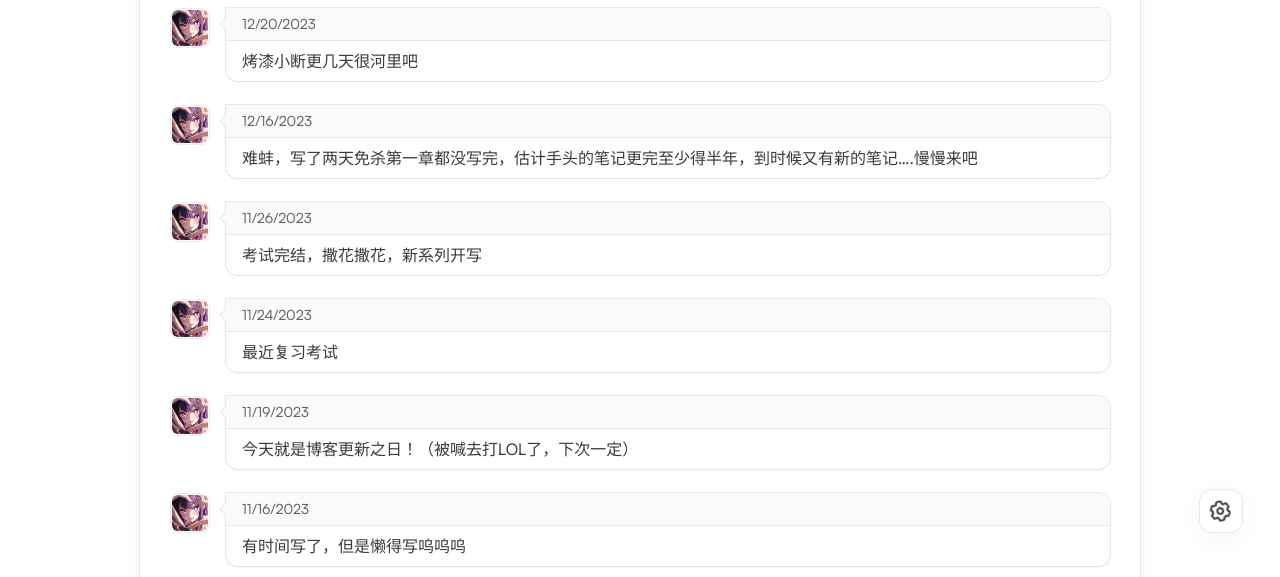
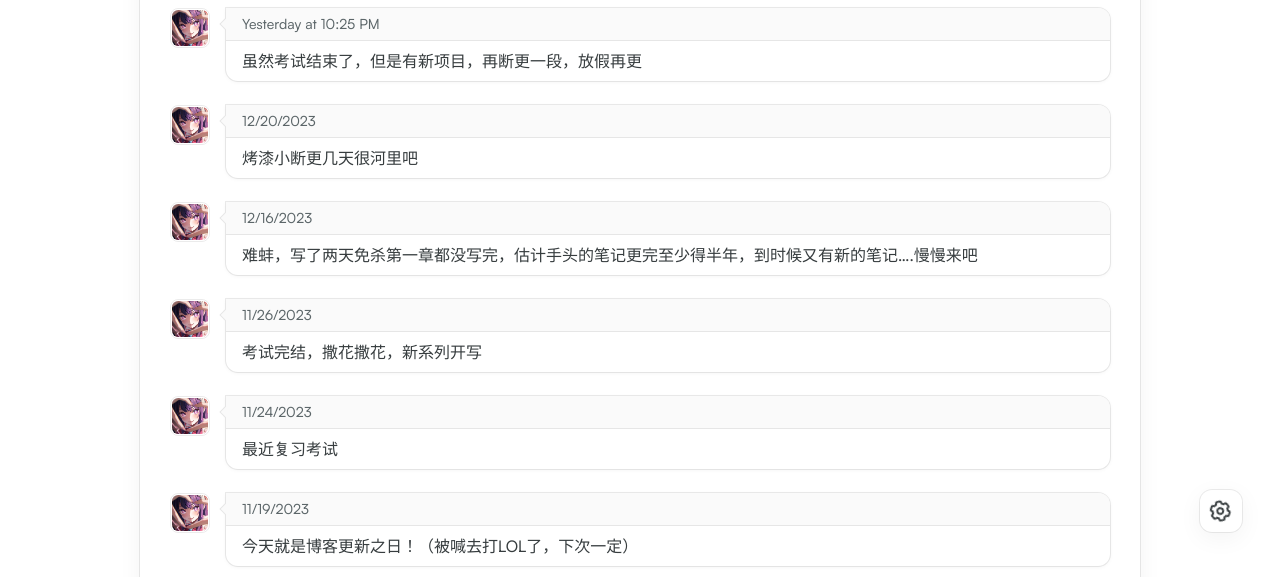
Before and after one commit to S1eepy-Amon/S1eepy-Amon.github.io, a plain HTML site: page essays/index.html in a window 1280 px wide. Shown: the part 223-800 px from the top of the page. Drawn offline with Linux system fonts and the light colour scheme; some packages are replaced by stand-ins of ours; a script that the page names is missing; a web font is replaced by a local one.

Commit message:
Site updated: 2024-01-17 14:27:39

```diff
--- a/essays/index.html
+++ b/essays/index.html
@@ -543,6 +543,16 @@
             <li class="w-full flex flex-row relative">
                 <div class="w-10 h-10 mr-4 rounded-lg overflow-hidden border border-border-color p-[1px] flex-shrink-0"><img src="/images/avatar.png" class="w-full h-full rounded-[6.2px]"></div>
                 <div class="w-full border-border-color rounded-xl rounded-tl-none redefine-box-shadow-flat overflow-hidden">
+                    <div class="px-4 py-1.5 text-sm border-b border-border-color bg-zinc-50 dark:bg-zinc-800 text-third-text-color">Yesterday at 10:25 PM</div>
+                    <div id="shuoshuo-content" class="px-4 py-2"><p>虽然考试结束了，但是有新项目，再断更一段，放假再更</p>
+</div>
+                </div>
+                <div class=" absolute left-[50.5px] top-3 transform w-2 h-2 border-solid border-t border-l bg-zinc-50 -rotate-45 border-border-color dark:bg-zinc-800"></div>
+            </li>
+
+            <li class="w-full flex flex-row relative">
+                <div class="w-10 h-10 mr-4 rounded-lg overflow-hidden border border-border-color p-[1px] flex-shrink-0"><img src="/images/avatar.png" class="w-full h-full rounded-[6.2px]"></div>
+                <div class="w-full border-border-color rounded-xl rounded-tl-none redefine-box-shadow-flat overflow-hidden">
                     <div class="px-4 py-1.5 text-sm border-b border-border-color bg-zinc-50 dark:bg-zinc-800 text-third-text-color">12/20/2023</div>
                     <div id="shuoshuo-content" class="px-4 py-2"><p>烤漆小断更几天很河里吧</p>
 </div>
```
